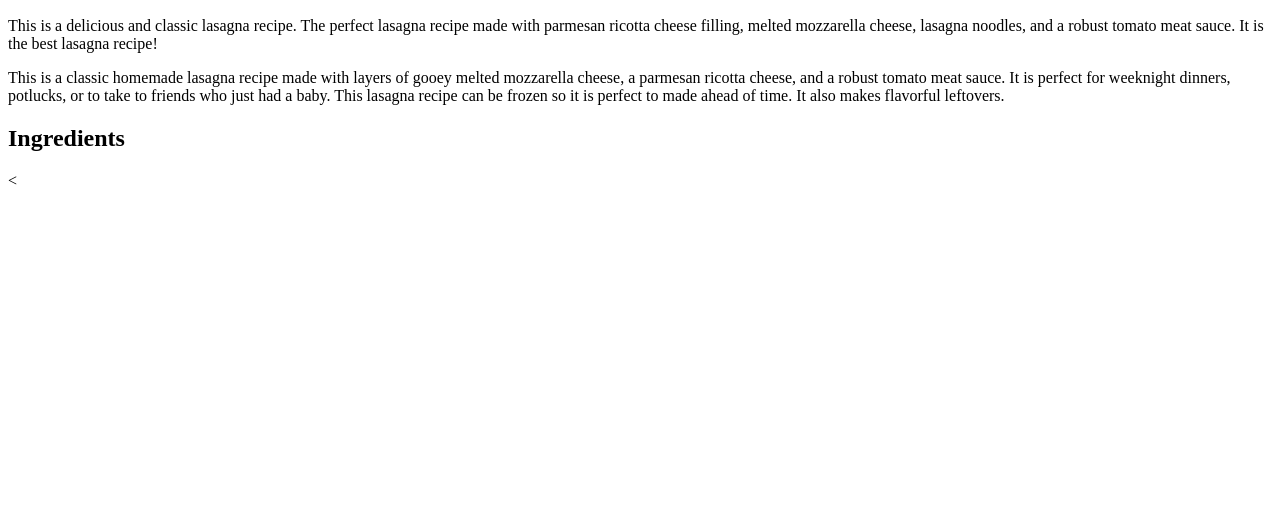
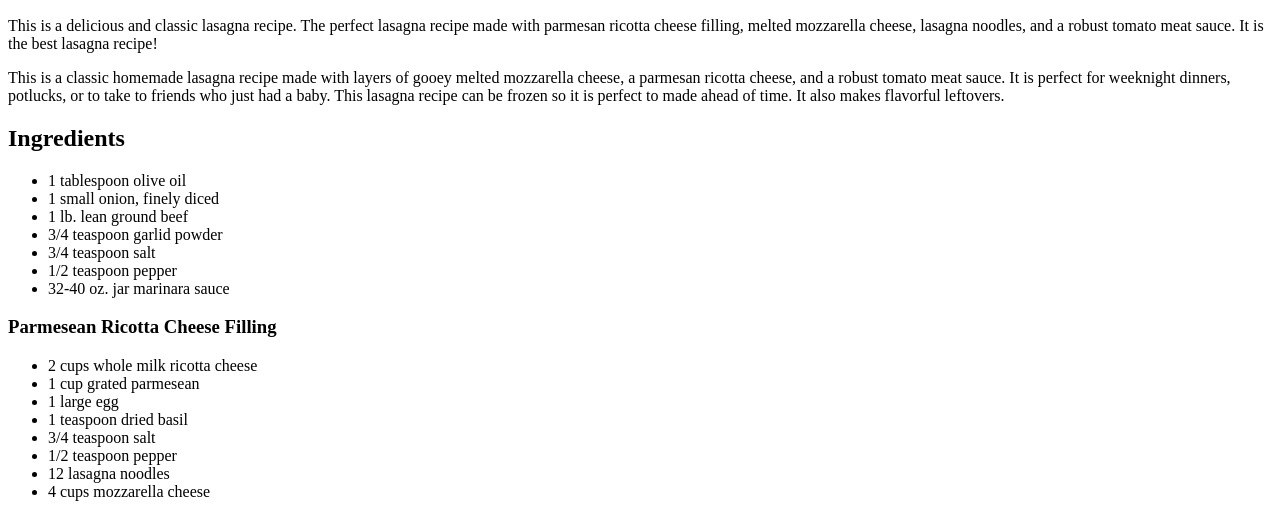
Before and after one commit to samicraus/odin-recipes, a plain HTML site: page recipes/lasagna.html in a window 1280 px wide. Shown: the part 434-951 px from the top of the page. Before the commit the page ends 800 px from the top, so only its background shows below. Drawn offline with Linux system fonts and the light colour scheme.

Commit message:
Edit lasagna.html

```diff
--- a/recipes/lasagna.html
+++ b/recipes/lasagna.html
@@ -12,6 +12,25 @@
             <p> This is a delicious and classic lasagna recipe. The perfect lasagna recipe made with parmesan ricotta cheese filling, melted mozzarella cheese, lasagna noodles, and a robust tomato meat sauce. It is the best lasagna recipe!</p>
             <p>This is a classic homemade lasagna recipe made with layers of gooey melted mozzarella cheese, a parmesan ricotta cheese, and a robust tomato meat sauce. It is perfect for weeknight dinners, potlucks, or to take to friends who just had a baby.  This lasagna recipe can be frozen so it is perfect to made ahead of time. It also makes flavorful leftovers.</p>
         <h2>Ingredients</h2>
-            <
+            <ul>
+                <li>1 tablespoon olive oil</li>
+                <li>1 small onion, finely diced</li>
+                <li>1 lb. lean ground beef</li>
+                <li>3/4 teaspoon garlid powder</li>
+                <li>3/4 teaspoon salt</li>
+                <li>1/2 teaspoon pepper</li>
+                <li>32-40 oz. jar marinara sauce</li>
+            </ul>
+            <h3>Parmesean Ricotta Cheese Filling</h3>
+            <ul>
+                <li>2 cups whole milk ricotta cheese</li>
+                <li>1 cup grated parmesean</li>
+                <li>1 large egg</li>
+                <li>1 teaspoon dried basil</li>
+                <li>3/4 teaspoon salt</li>
+                <li>1/2 teaspoon pepper</li>
+                <li>12 lasagna noodles</li>
+                <li>4 cups mozzarella cheese</li>
+            </ul>
     </body>
 </html>
```
